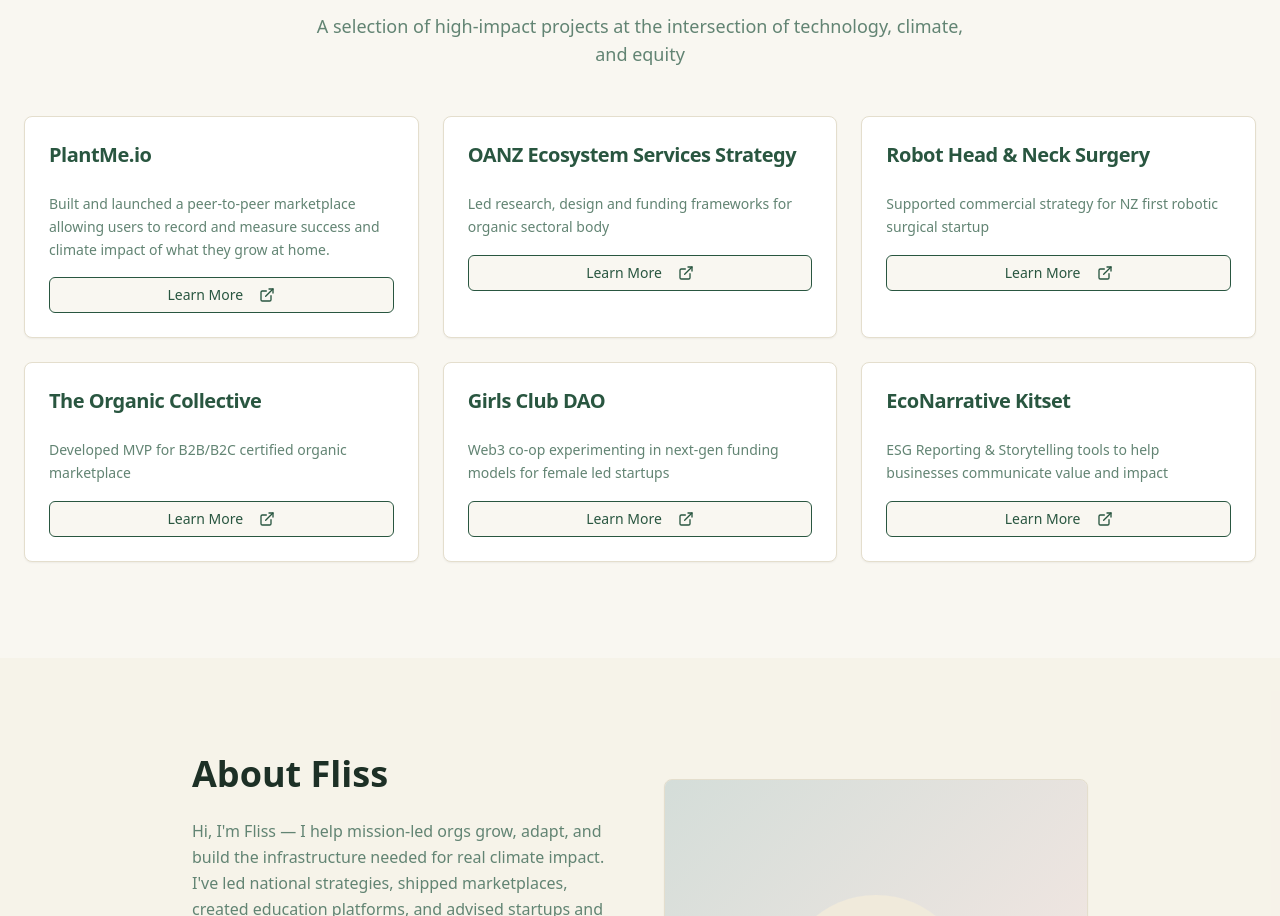
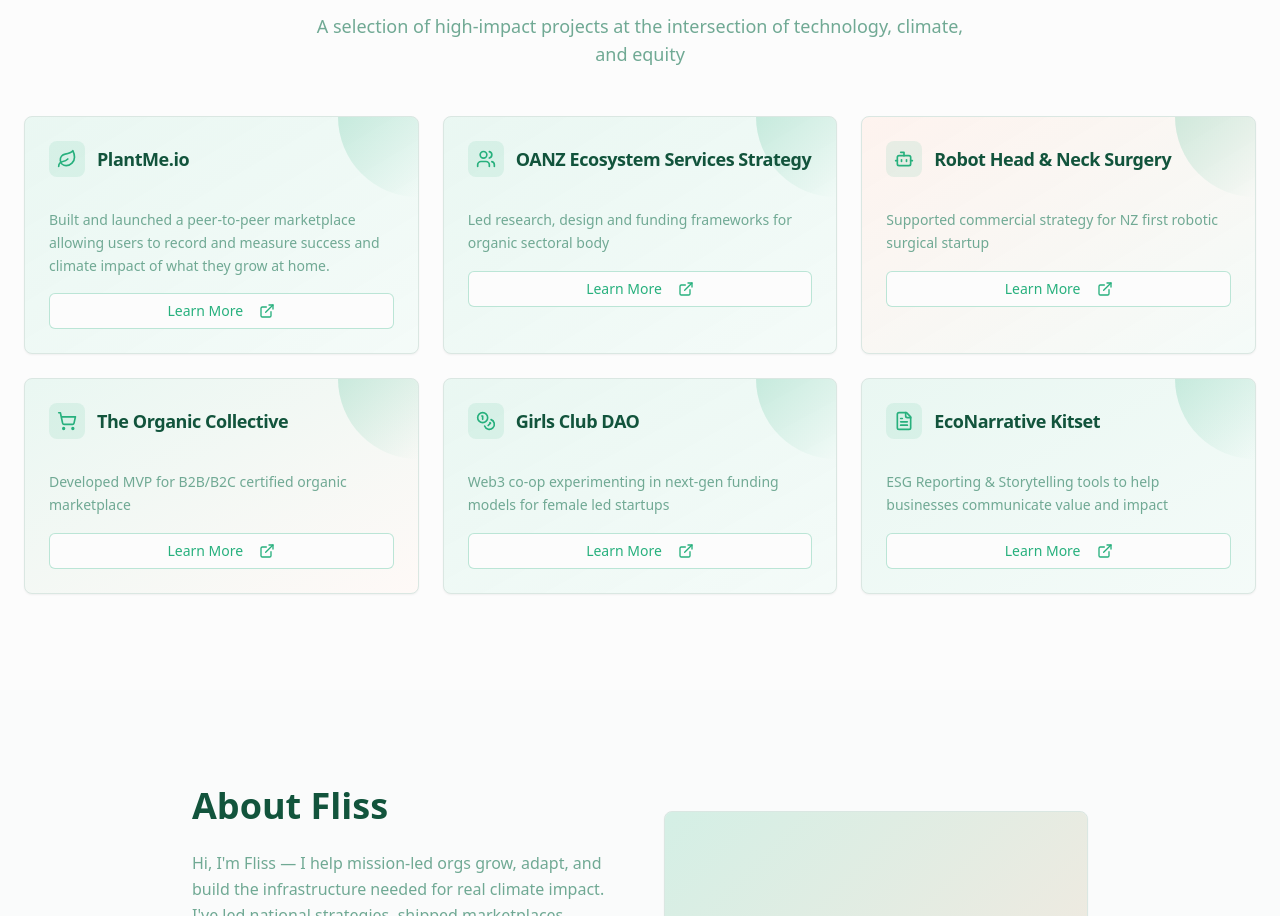
Before and after one commit to Greenback-nz/greenback-impact-launch, a React (Vite) app: page / in a window 1280 px wide. Shown: the part 1596-2512 px from the top of the page. Built offline with nearby package versions, Linux system fonts and the light colour scheme.

Commit message:
Refactor: Improve color scheme and visuals
Adjust the color scheme to be fresher and cleaner, based on the logo. Enhance the project cards with more visuals.

```diff
--- a/src/components/projects-section.tsx
+++ b/src/components/projects-section.tsx
@@ -1,32 +1,44 @@
 import { Section } from "@/components/ui/section";
 import { Card, CardContent, CardDescription, CardHeader, CardTitle } from "@/components/ui/card";
 import { Button } from "@/components/ui/button";
-import { ExternalLink } from "lucide-react";
+import { ExternalLink, Leaf, Users, Bot, ShoppingCart, Coins, FileText } from "lucide-react";
 
 const projects = [
   {
     title: "PlantMe.io",
-    description: "Built and launched a peer-to-peer marketplace allowing users to record and measure success and climate impact of what they grow at home."
+    description: "Built and launched a peer-to-peer marketplace allowing users to record and measure success and climate impact of what they grow at home.",
+    icon: Leaf,
+    gradient: "from-primary/10 to-accent/5"
   },
   {
     title: "OANZ Ecosystem Services Strategy",
-    description: "Led research, design and funding frameworks for organic sectoral body"
+    description: "Led research, design and funding frameworks for organic sectoral body",
+    icon: Users,
+    gradient: "from-forest/10 to-primary/5"
   },
   {
     title: "Robot Head & Neck Surgery",
-    description: "Supported commercial strategy for NZ first robotic surgical startup"
+    description: "Supported commercial strategy for NZ first robotic surgical startup",
+    icon: Bot,
+    gradient: "from-coral/10 to-forest/5"
   },
   {
     title: "The Organic Collective",
-    description: "Developed MVP for B2B/B2C certified organic marketplace"
+    description: "Developed MVP for B2B/B2C certified organic marketplace",
+    icon: ShoppingCart,
+    gradient: "from-accent/10 to-coral/5"
   },
   {
     title: "Girls Club DAO",
-    description: "Web3 co-op experimenting in next-gen funding models for female led startups"
+    description: "Web3 co-op experimenting in next-gen funding models for female led startups",
+    icon: Coins,
+    gradient: "from-primary/10 to-forest/5"
   },
   {
     title: "EcoNarrative Kitset",
-    description: "ESG Reporting & Storytelling tools to help businesses communicate value and impact"
+    description: "ESG Reporting & Storytelling tools to help businesses communicate value and impact",
+    icon: FileText,
+    gradient: "from-forest/10 to-accent/5"
   }
 ];
 
@@ -43,25 +55,34 @@ export const ProjectsSection = () => {
       </div>
 
       <div className="grid md:grid-cols-2 lg:grid-cols-3 gap-6">
-        {projects.map((project, index) => (
-          <Card key={index} className="border-border hover:shadow-lg transition-all duration-300 hover:-translate-y-1">
-            <CardHeader>
-              <CardTitle className="text-xl text-forest">{project.title}</CardTitle>
+        {projects.map((project, index) => {
+          const IconComponent = project.icon;
+          return (
+            <Card key={index} className={`group border-border hover:shadow-xl transition-all duration-500 hover:-translate-y-2 bg-gradient-to-br ${project.gradient} relative overflow-hidden`}>
+              <div className="absolute top-0 right-0 w-20 h-20 bg-gradient-to-br from-primary/20 to-transparent rounded-bl-full" />
+              <CardHeader className="relative">
+                <div className="flex items-center gap-3 mb-2">
+                  <div className="p-2 rounded-lg bg-primary/10 group-hover:bg-primary/20 transition-colors">
+                    <IconComponent className="h-5 w-5 text-primary" />
+                  </div>
+                  <CardTitle className="text-lg text-foreground group-hover:text-primary transition-colors">{project.title}</CardTitle>
+                </div>
               </CardHeader>
-            <CardContent className="space-y-4">
-              <CardDescription className="text-sm leading-relaxed">
+              <CardContent className="space-y-4 relative">
+                <CardDescription className="text-sm leading-relaxed text-muted-foreground">
                   {project.description}
                 </CardDescription>
                 <Button
                   variant="outline"
                   size="sm"
-                className="w-full border-forest text-forest hover:bg-forest hover:text-forest-foreground"
+                  className="w-full border-primary/30 text-primary hover:bg-primary hover:text-primary-foreground group-hover:shadow-md transition-all"
                 >
                   Learn More <ExternalLink className="ml-2 h-3 w-3" />
                 </Button>
               </CardContent>
             </Card>
-        ))}
+          );
+        })}
       </div>
     </Section>
   );
--- a/src/index.css
+++ b/src/index.css
@@ -8,39 +8,39 @@ All colors MUST be HSL.
 
 @layer base {
   :root {
-    --background: 43 40% 96%;
-    --foreground: 150 25% 15%;
+    --background: 0 0% 99%;
+    --foreground: 158 64% 20%;
 
     --card: 0 0% 100%;
-    --card-foreground: 150 25% 15%;
+    --card-foreground: 158 64% 20%;
 
     --popover: 0 0% 100%;
-    --popover-foreground: 150 25% 15%;
+    --popover-foreground: 158 64% 20%;
 
-    --primary: 150 25% 15%;
-    --primary-foreground: 43 40% 96%;
+    --primary: 158 64% 42%;
+    --primary-foreground: 0 0% 99%;
 
-    --secondary: 43 40% 85%;
-    --secondary-foreground: 150 25% 15%;
+    --secondary: 158 30% 95%;
+    --secondary-foreground: 158 64% 20%;
 
-    --muted: 43 40% 90%;
-    --muted-foreground: 150 15% 45%;
+    --muted: 158 15% 93%;
+    --muted-foreground: 158 25% 55%;
 
-    --accent: 150 25% 15%;
-    --accent-foreground: 43 40% 96%;
+    --accent: 158 64% 42%;
+    --accent-foreground: 0 0% 99%;
 
-    --coral: 12 75% 70%;
+    --coral: 18 85% 65%;
     --coral-foreground: 0 0% 100%;
 
-    --forest: 150 35% 25%;
-    --forest-foreground: 43 40% 96%;
+    --forest: 158 64% 42%;
+    --forest-foreground: 0 0% 99%;
 
     --destructive: 0 84.2% 60.2%;
     --destructive-foreground: 210 40% 98%;
 
-    --border: 43 30% 85%;
-    --input: 43 30% 85%;
-    --ring: 150 25% 15%;
+    --border: 158 20% 88%;
+    --input: 158 20% 88%;
+    --ring: 158 64% 42%;
 
     --radius: 0.5rem;
 
@@ -62,39 +62,39 @@ All colors MUST be HSL.
   }
 
   .dark {
-    --background: 150 25% 8%;
-    --foreground: 43 40% 96%;
+    --background: 158 64% 8%;
+    --foreground: 0 0% 95%;
 
-    --card: 150 25% 12%;
-    --card-foreground: 43 40% 96%;
+    --card: 158 35% 12%;
+    --card-foreground: 0 0% 95%;
 
-    --popover: 150 25% 12%;
-    --popover-foreground: 43 40% 96%;
+    --popover: 158 35% 12%;
+    --popover-foreground: 0 0% 95%;
 
-    --primary: 43 40% 96%;
-    --primary-foreground: 150 25% 15%;
+    --primary: 158 64% 55%;
+    --primary-foreground: 158 64% 8%;
 
-    --secondary: 150 20% 20%;
-    --secondary-foreground: 43 40% 96%;
+    --secondary: 158 25% 18%;
+    --secondary-foreground: 0 0% 95%;
 
-    --muted: 150 20% 18%;
-    --muted-foreground: 43 20% 65%;
+    --muted: 158 20% 15%;
+    --muted-foreground: 158 15% 65%;
 
-    --accent: 150 20% 20%;
-    --accent-foreground: 43 40% 96%;
+    --accent: 158 64% 55%;
+    --accent-foreground: 158 64% 8%;
 
-    --coral: 12 75% 65%;
+    --coral: 18 85% 70%;
     --coral-foreground: 0 0% 100%;
 
-    --forest: 150 35% 35%;
-    --forest-foreground: 43 40% 96%;
+    --forest: 158 64% 55%;
+    --forest-foreground: 158 64% 8%;
 
     --destructive: 0 62.8% 30.6%;
     --destructive-foreground: 210 40% 98%;
 
-    --border: 150 20% 20%;
-    --input: 150 20% 20%;
-    --ring: 43 40% 96%;
+    --border: 158 20% 25%;
+    --input: 158 20% 25%;
+    --ring: 158 64% 55%;
     --sidebar-background: 240 5.9% 10%;
     --sidebar-foreground: 240 4.8% 95.9%;
     --sidebar-primary: 224.3 76.3% 48%;
```
Lines whose indentation alone changed are shown as unchanged.
